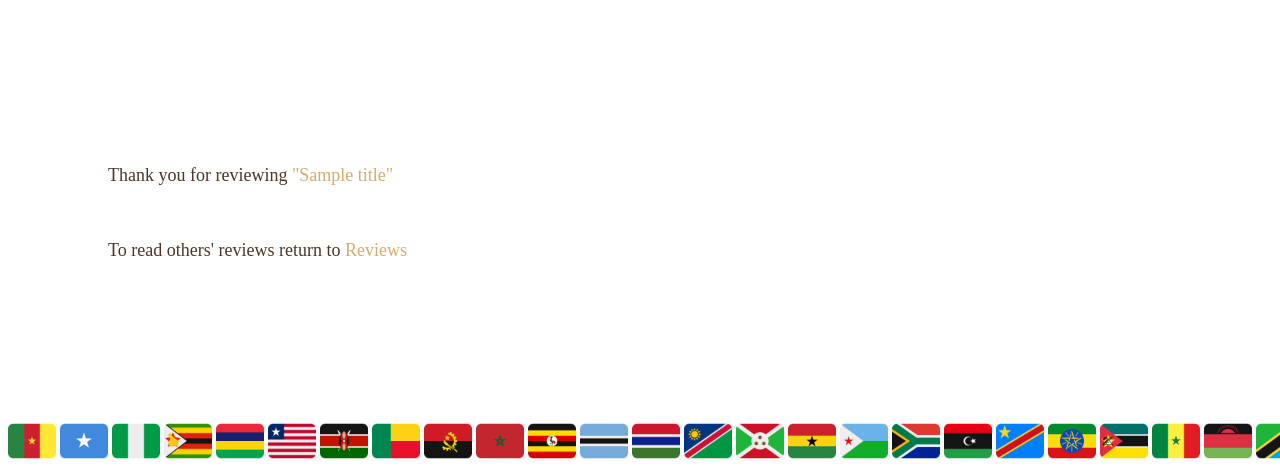
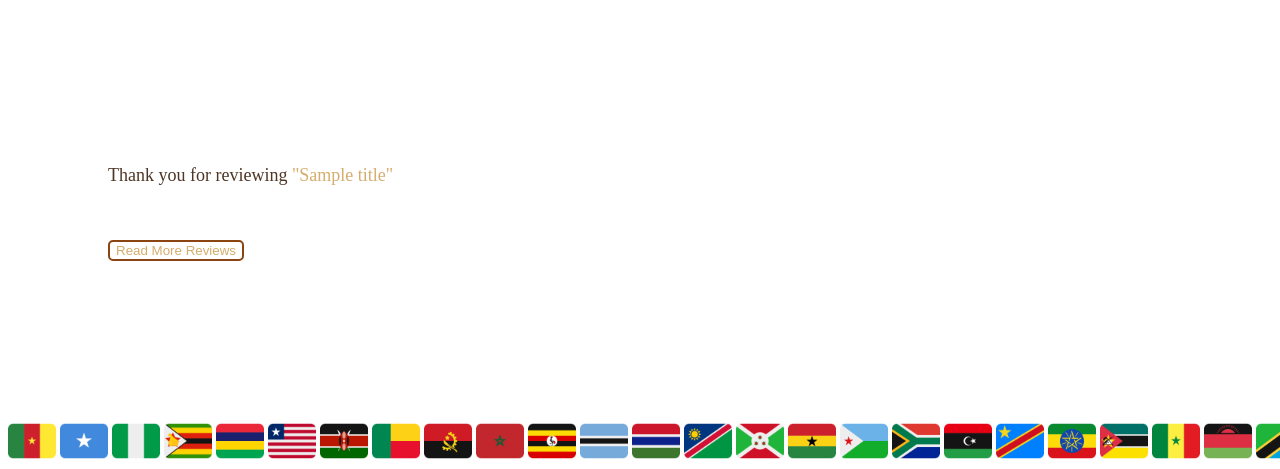
Before and after one commit to Rutendo21/Africas-Gems, a Flask app: template templates/thankyoureview.html in a window 1280 px wide. Shown: the part 331-800 px from the top of the page. Run offline with Flask 2, Linux system fonts and the light colour scheme; the template is opened without the code that fills it: most values are stand-ins (such as "Sample title", 1, 10 or a date in 2020); some libraries are stand-ins or nearby versions.

Commit message:
Commit 44

```diff
--- a/templates/thankyoureview.html
+++ b/templates/thankyoureview.html
@@ -12,12 +12,12 @@
     <br></br>
 
     <div class="messagebox">
-        <form>
+        <form action="/reviews" method="get" class="thankyoureviewsubmit" id="thankyoureviewform">
             <input type="hidden" name="title" id="title" value="{{title}}" />
             <message class="message">Thank you for reviewing <text class="link">"{{title}}"</text></message>
             <br></br>
             <br></br>
-            <message class="message"> To read others' reviews return to <a class="link" href="/reviews"> Reviews </a> </message>
+            <button class="btn-2" name="reviews" type="submit" style="display: inline"> Read More Reviews </button>
             <br></br>
             <br></br>
             <br></br>
```
